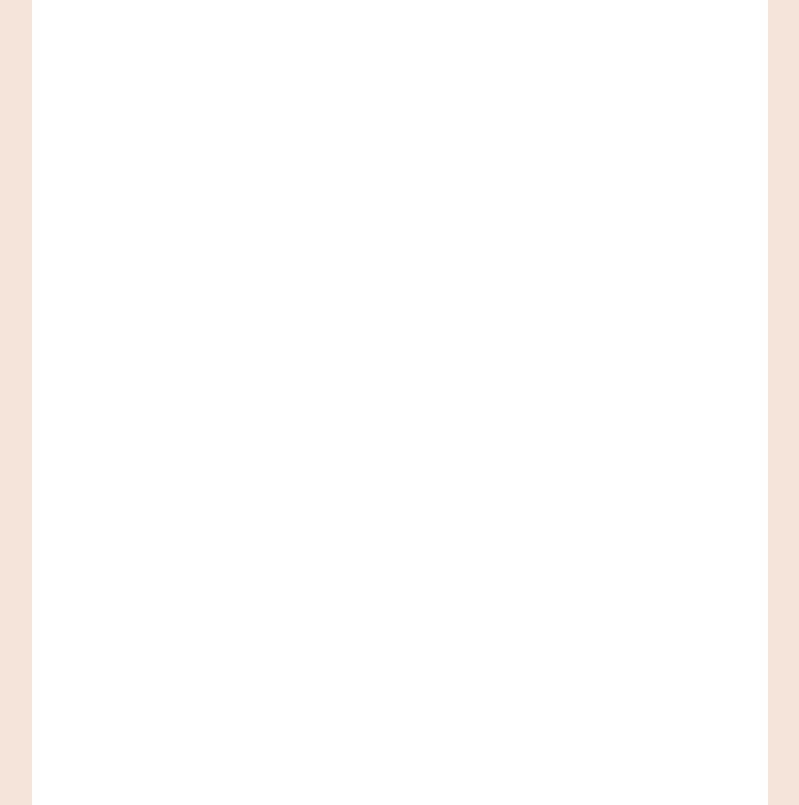
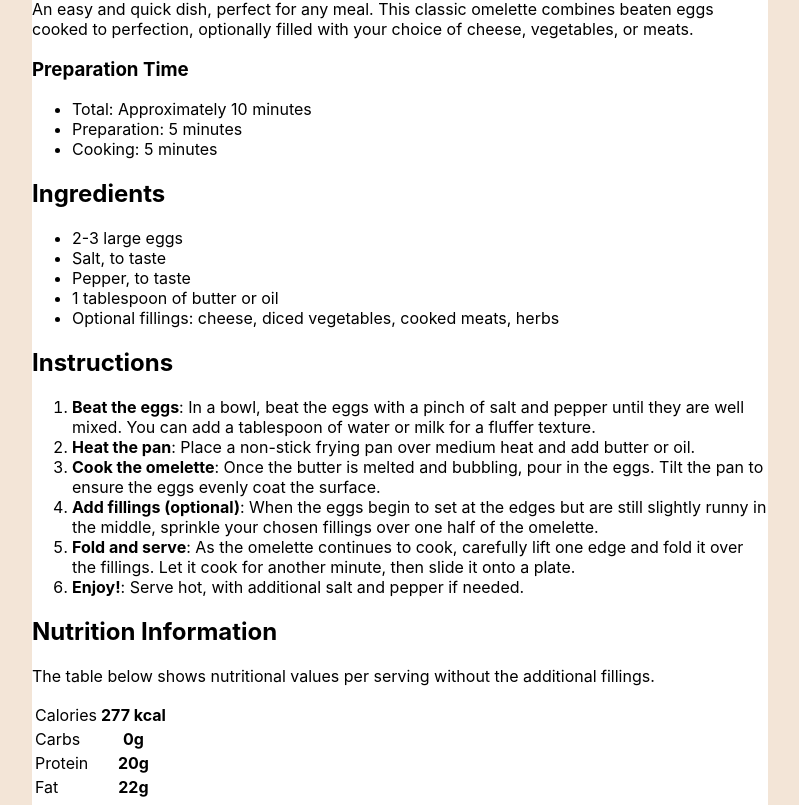
Before and after one commit to marcmillie/recipe-page, a React (Create React App) app: page / in a window 1280 px wide. Shown: the part 575-1380 px from the top of the page, without its empty margins (240-1039 px from the left). Built offline with nearby package versions, Linux system fonts and the light colour scheme.

Commit message:
added content info

```diff
--- a/src/App.js
+++ b/src/App.js
@@ -6,6 +6,66 @@
     <div>
       <header className="card">
         <img className="img" src={omelette} alt="Omelette" />
+       <div className="content">
+        <div className="text">
+          <h1>Simple Omelette Recipe</h1>
+          <p>An easy and quick dish, perfect for any meal. This classic omelette combines beaten eggs cooked to perfection, optionally filled with your choice of cheese, vegetables, or meats.
+          </p>
+        </div>
+        <div className="prep">
+          <h3>Preparation Time</h3>
+          <ul>
+            <li>Total: Approximately 10 minutes</li>
+            <li>Preparation: 5 minutes</li>
+            <li>Cooking: 5 minutes</li>
+          </ul>
+        </div>
+        <div className="ingredients">
+          <h2>Ingredients</h2>
+          <ul>
+            <li>2-3 large eggs</li>
+            <li>Salt, to taste</li>
+            <li>Pepper, to taste</li>
+            <li>1 tablespoon of butter or oil</li>
+            <li>Optional fillings: cheese, diced vegetables, cooked meats, herbs</li>
+          </ul>
+        </div>
+        <div className="instructions">
+          <h2>Instructions</h2>
+          <ol>
+            <li><b>Beat the eggs</b>: In a bowl, beat the eggs with a pinch of salt and pepper until they are well mixed. You can add a tablespoon of water or milk for a fluffer texture.</li>
+            <li><b>Heat the pan</b>: Place a non-stick frying pan over medium heat and add butter or oil.</li>
+            <li><b>Cook the omelette</b>: Once the butter is melted and bubbling, pour in the eggs. Tilt the pan to ensure the eggs evenly coat the surface.</li>
+            <li><b>Add fillings (optional)</b>: When the eggs begin to set at the edges but are still slightly runny in the middle, sprinkle your chosen fillings over one half of the omelette.</li>
+            <li><b>Fold and serve</b>: As the omelette continues to cook, carefully lift one edge and fold it over the fillings. Let it cook for another minute, then slide it onto a plate.</li>
+            <li><b>Enjoy!</b>: Serve hot, with additional salt and pepper if needed.</li>
+          </ol>
+        </div>
+        <div className="nutrition">
+          <h2>Nutrition Information</h2>
+          <p>The table below shows nutritional values per serving without the additional fillings.</p>
+          <table>
+            <tbody>
+              <tr>
+                <td>Calories</td>
+                <th scope='row'>277 kcal</th>
+              </tr>
+              <tr>
+                <td>Carbs</td>
+                <th scope='row'>0g</th>
+              </tr>
+              <tr>
+                <td>Protein</td>
+                <th scope='row'>20g</th>
+              </tr>
+              <tr>
+                <td>Fat</td>
+                <th scope='row'>22g</th>
+              </tr>
+            </tbody>
+          </table>
+        </div>
+       </div>
       </header>
     </div>
   );
```
